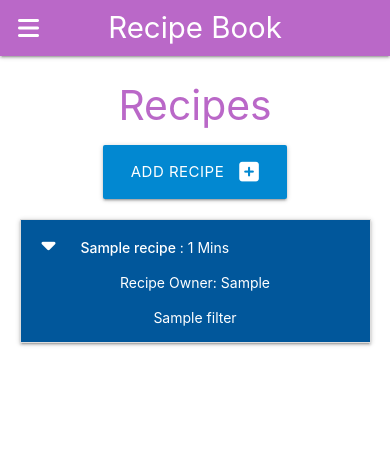
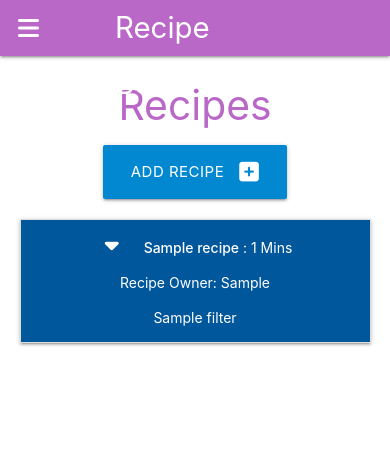
Before and after one commit to SLeighton-dot-com/Recipe-Database, a Flask app: page / in a window 390 px wide. Shown: the top 455 px of the page. Run offline with Flask 3, Linux system fonts and the light colour scheme; tables that the repository leaves empty hold one stand-in row (values such as "Sample post"); some libraries are stand-ins or nearby versions.

Commit message:
style.css:Styled .brand-logo

```diff
--- a/recipes/static/css/style.css
+++ b/recipes/static/css/style.css
@@ -2,6 +2,10 @@ body {
     display: flex;
     min-height: 100vh;
     flex-direction: column;
+}
+
+.brand-logo {
+    width: 160px;
 }
 
 main {
@@ -36,7 +40,6 @@ main {
 }
 
 .right-align {
-    flex: 1;
     text-align: center;
 }
 
@@ -57,8 +60,4 @@ table {
     .flex-container {
         flex-direction: column;
     }
-
-    .flex-container > div {
-        width: 100%;
-    }
 }
```
